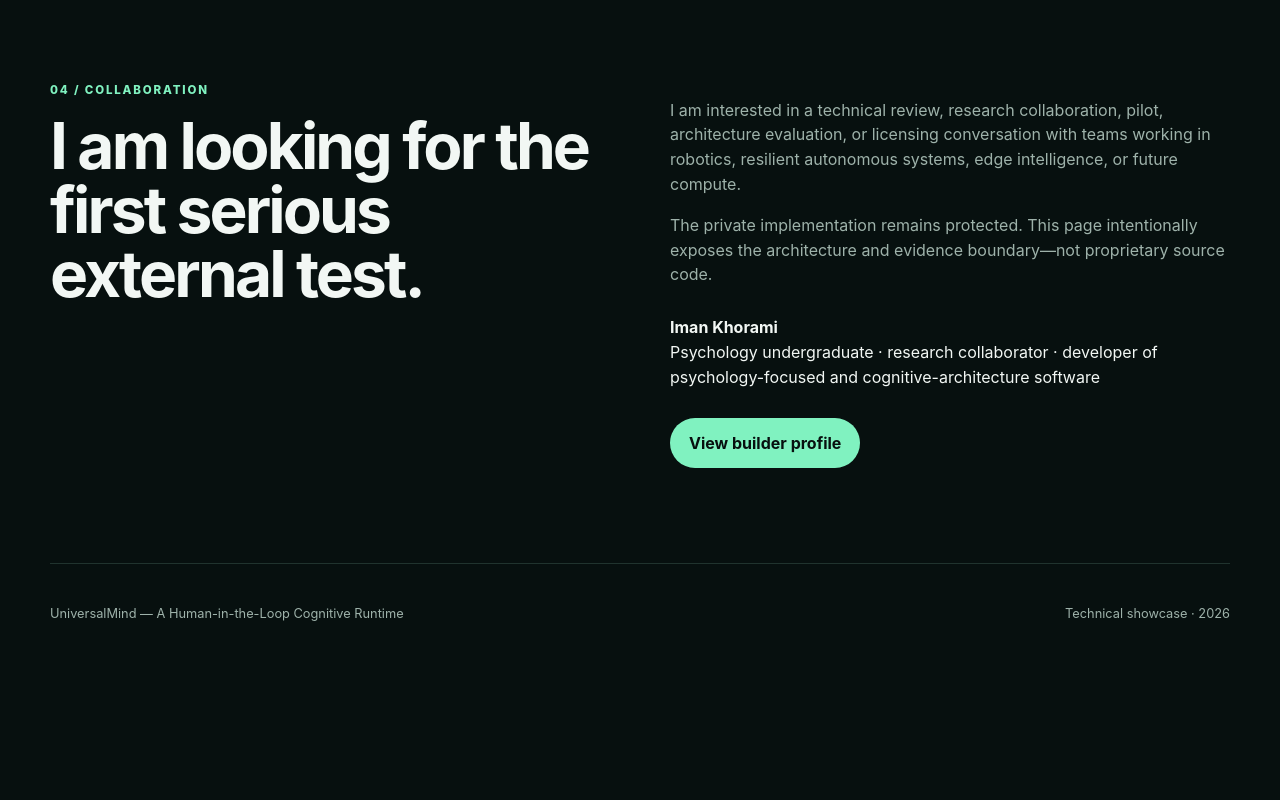
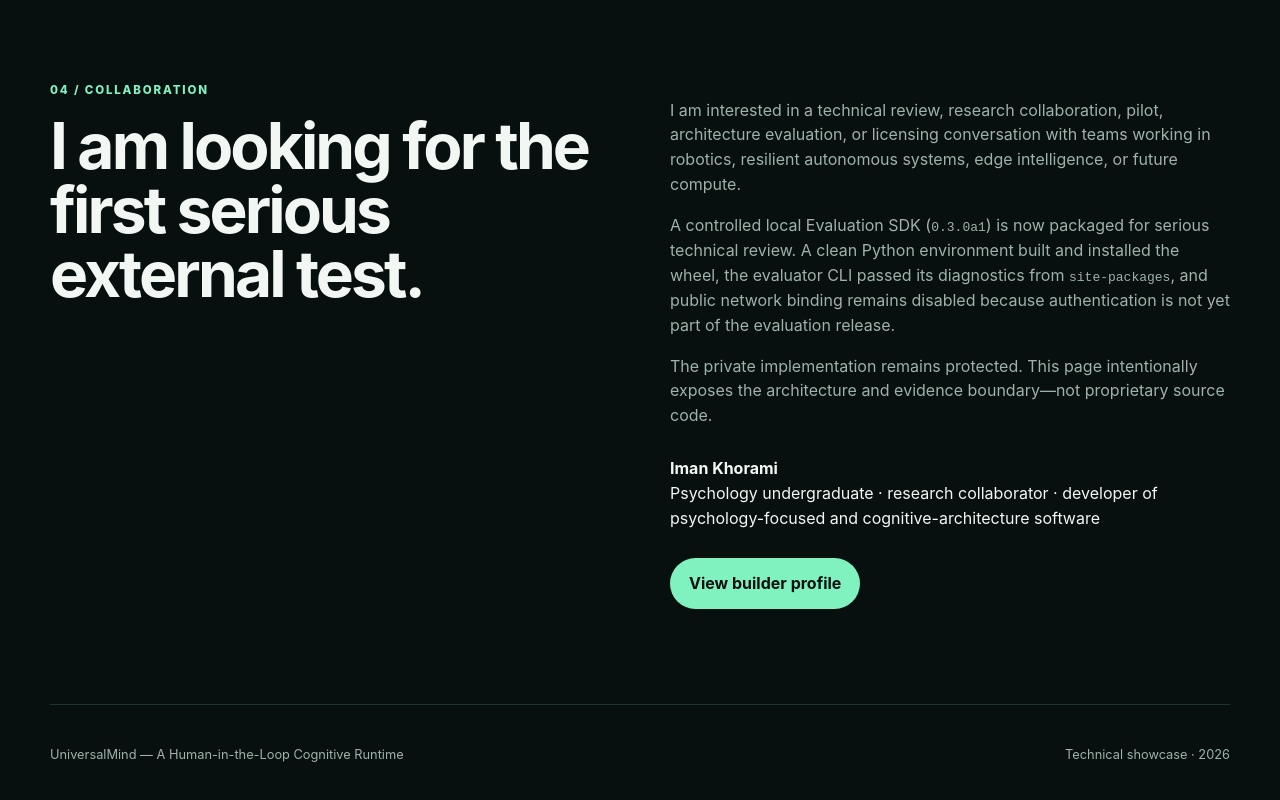
Before and after one commit to ImanCognitiveArch/universalmind-showcase, a plain HTML site: page index.html in a window 1280 px wide. Shown: the part 4390-5190 px from the top of the page. Before the commit the page ends 5053 px from the top, so only its background shows below. Drawn offline with Linux system fonts and the light colour scheme.

Commit message:
Expose controlled Evaluation SDK readiness

```diff
--- a/index.html
+++ b/index.html
@@ -168,6 +168,13 @@
           robotics, resilient autonomous systems, edge intelligence, or future compute.
         </p>
         <p>
+          A controlled local Evaluation SDK (<code>0.3.0a1</code>) is now packaged for
+          serious technical review. A clean Python environment built and installed the
+          wheel, the evaluator CLI passed its diagnostics from <code>site-packages</code>,
+          and public network binding remains disabled because authentication is not yet
+          part of the evaluation release.
+        </p>
+        <p>
           The private implementation remains protected. This page intentionally exposes
           the architecture and evidence boundary—not proprietary source code.
         </p>
```
